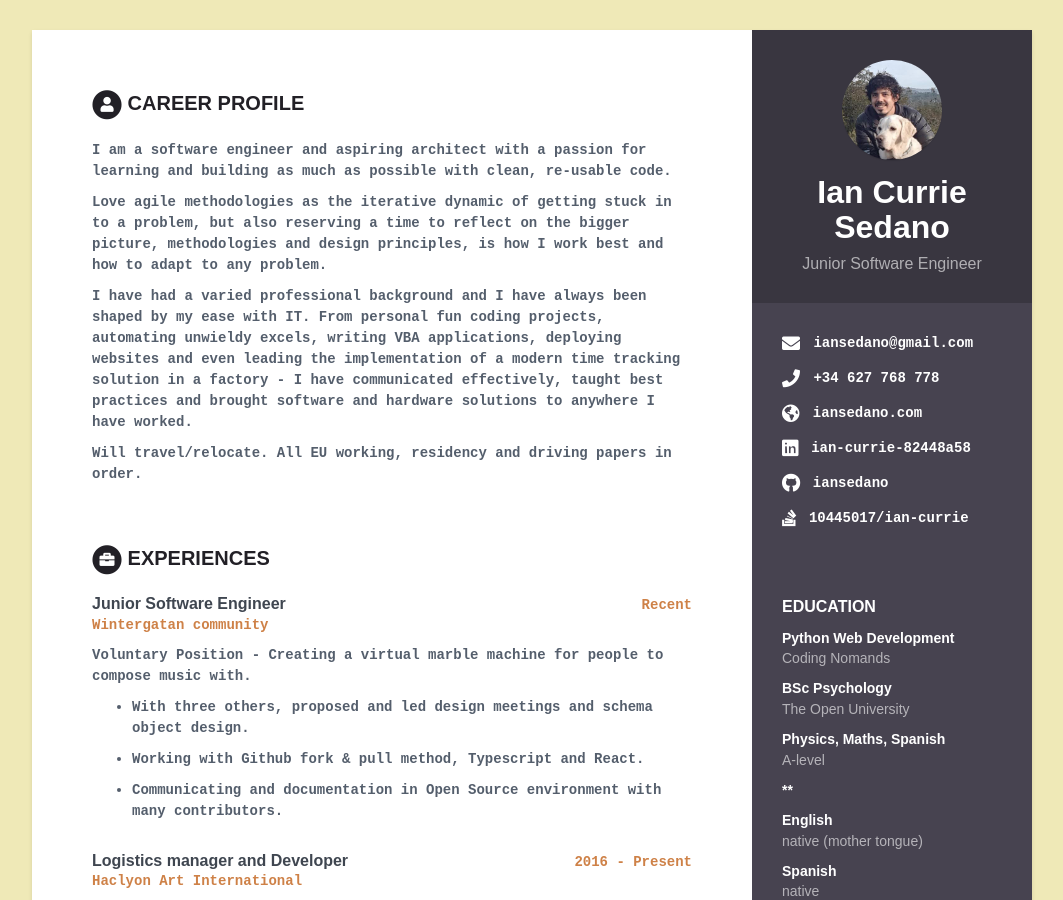
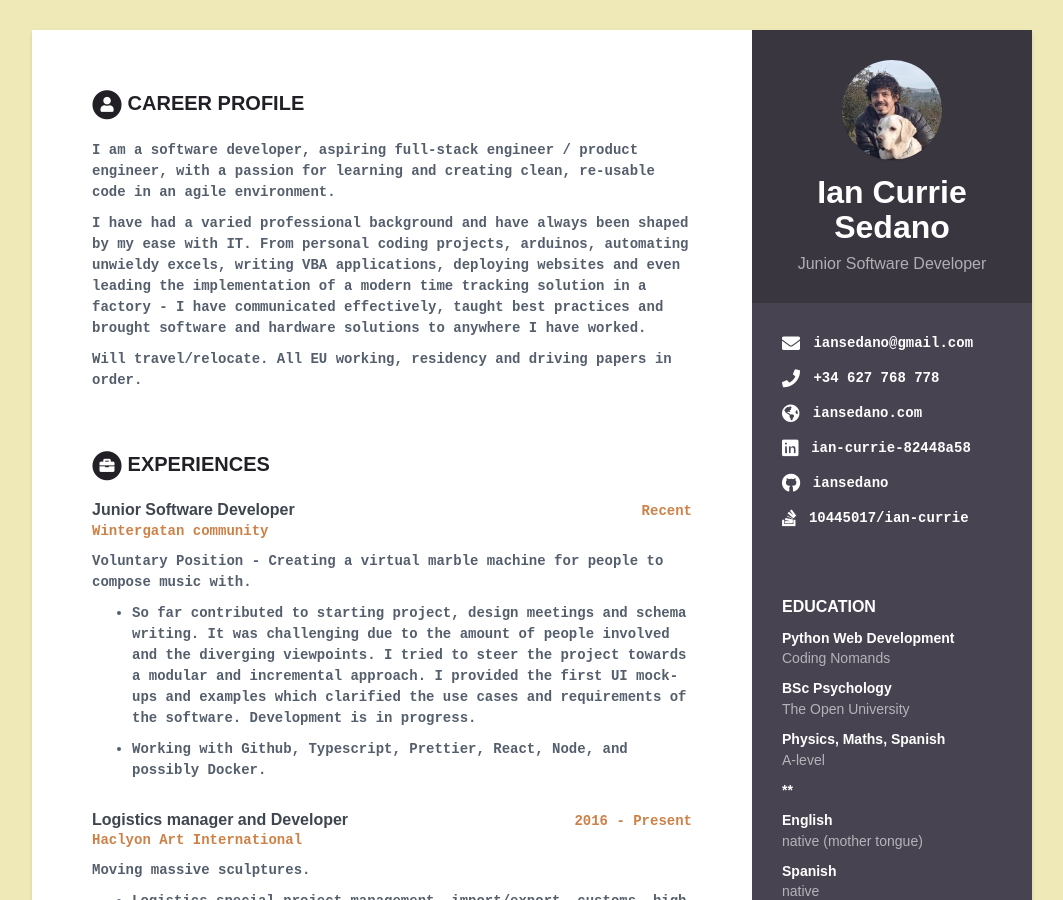
Before and after one commit to iansedano/cv, a Jekyll site: the page built from index.html, in a window 1280 px wide and 900 px high. Shown: the whole window, without its empty margins (108-1171 px from the left). Built offline with Jekyll 4.4.1, drawn with Linux system fonts in a browser that asks for light colours.

Commit message:
profile and experience update

```diff
--- a/_data/data.yml
+++ b/_data/data.yml
@@ -8,7 +8,7 @@ sidebar:
 
     # Profile information
     name: Ian Currie Sedano
-    tagline: Junior Software Engineer
+    tagline: Junior Software Developer
     avatar: profile.jpg  #place a 100x100 picture inside /assets/images/ folder and provide the name of the file below
 
     # Sidebar links
@@ -58,11 +58,9 @@ sidebar:
 career-profile:
     title: Career Profile
     summary: |
-      I am a software engineer and aspiring architect with a passion for learning and building as much as possible with clean, re-usable code.
+      I am a software developer, aspiring full-stack engineer / product engineer, with a passion for learning and creating clean, re-usable code in an agile environment.
 
-      Love agile methodologies as the iterative dynamic of getting stuck in to a problem, but also reserving a time to  reflect on the bigger picture, methodologies and design principles, is how I work best and how to adapt to any problem.
-
-      I have had a varied professional background and I have always been shaped by my ease with IT. From personal fun coding projects, automating unwieldy excels, writing VBA applications, deploying websites and even leading the implementation of a modern time tracking solution in a factory - I have communicated effectively, taught best practices and brought software and hardware solutions to anywhere I have worked.
+      I have had a varied professional background and have always been shaped by my ease with IT. From personal coding projects, arduinos, automating unwieldy excels, writing VBA applications, deploying websites and even leading the implementation of a modern time tracking solution in a factory - I have communicated effectively, taught best practices and brought software and hardware solutions to anywhere I have worked.
 
       Will travel/relocate.
       All EU working, residency and driving papers in order.
@@ -89,17 +87,15 @@ education:
       university: familiarity
 
 experiences:
-    - role: Junior Software Engineer
+    - role: Junior Software Developer
       time: Recent
       company: Wintergatan community
       details: |
         Voluntary Position - Creating a virtual marble machine for people to compose music with.
 
-          - With three others, proposed and led design meetings and schema object design.
+          - So far contributed to starting project, design meetings and schema writing. It was challenging due to the amount of people involved and the diverging viewpoints. I tried to steer the project towards a modular and incremental approach. I provided the first UI mock-ups and examples which clarified the use cases and requirements of the software. Development is in progress.
 
-          - Working with Github fork & pull method, Typescript and React.
-
-          - Communicating and documentation in Open Source environment with many contributors.
+          - Working with Github, Typescript, Prettier, React, Node, and possibly Docker.
 
 
     - role: Logistics manager and Developer
```
